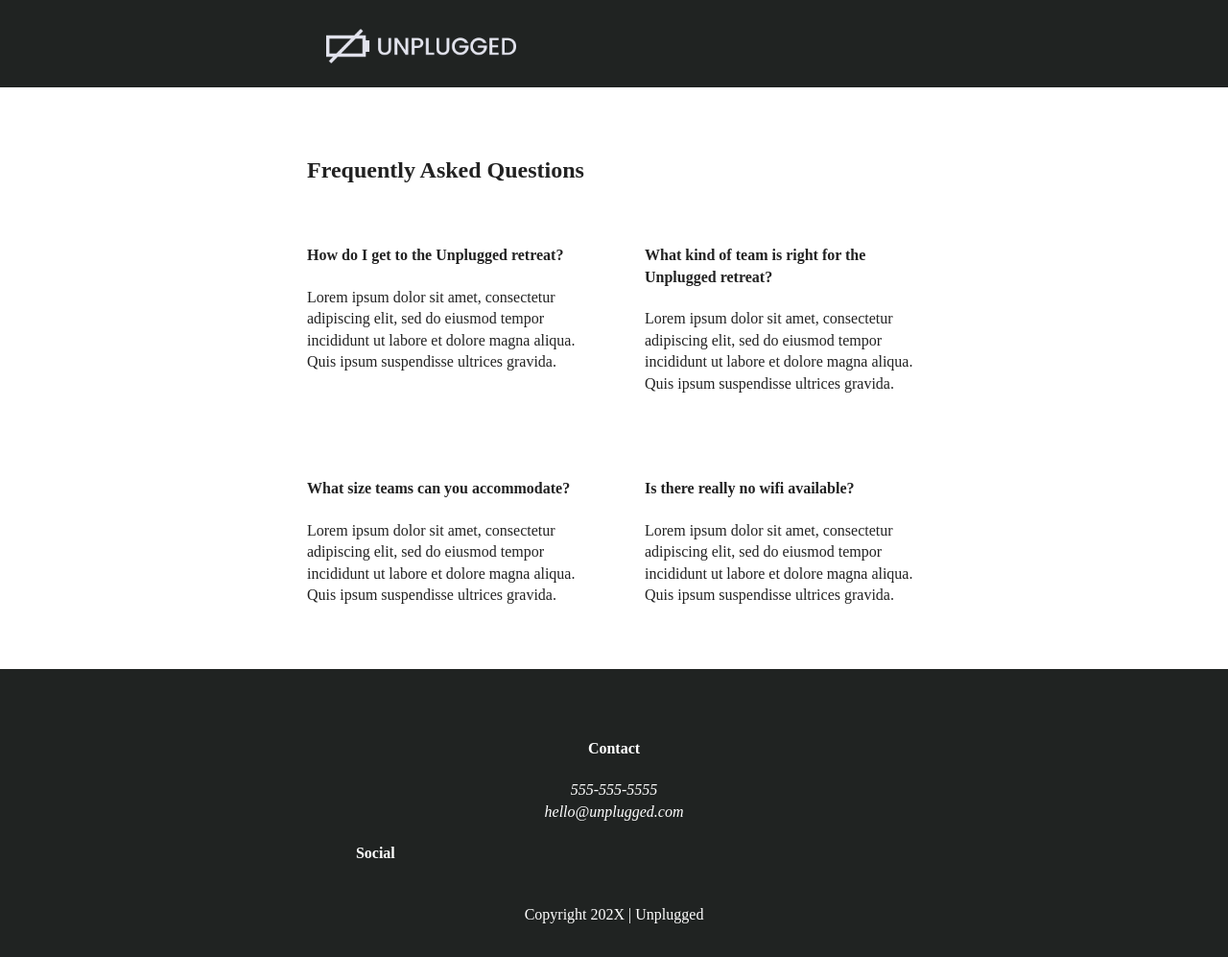
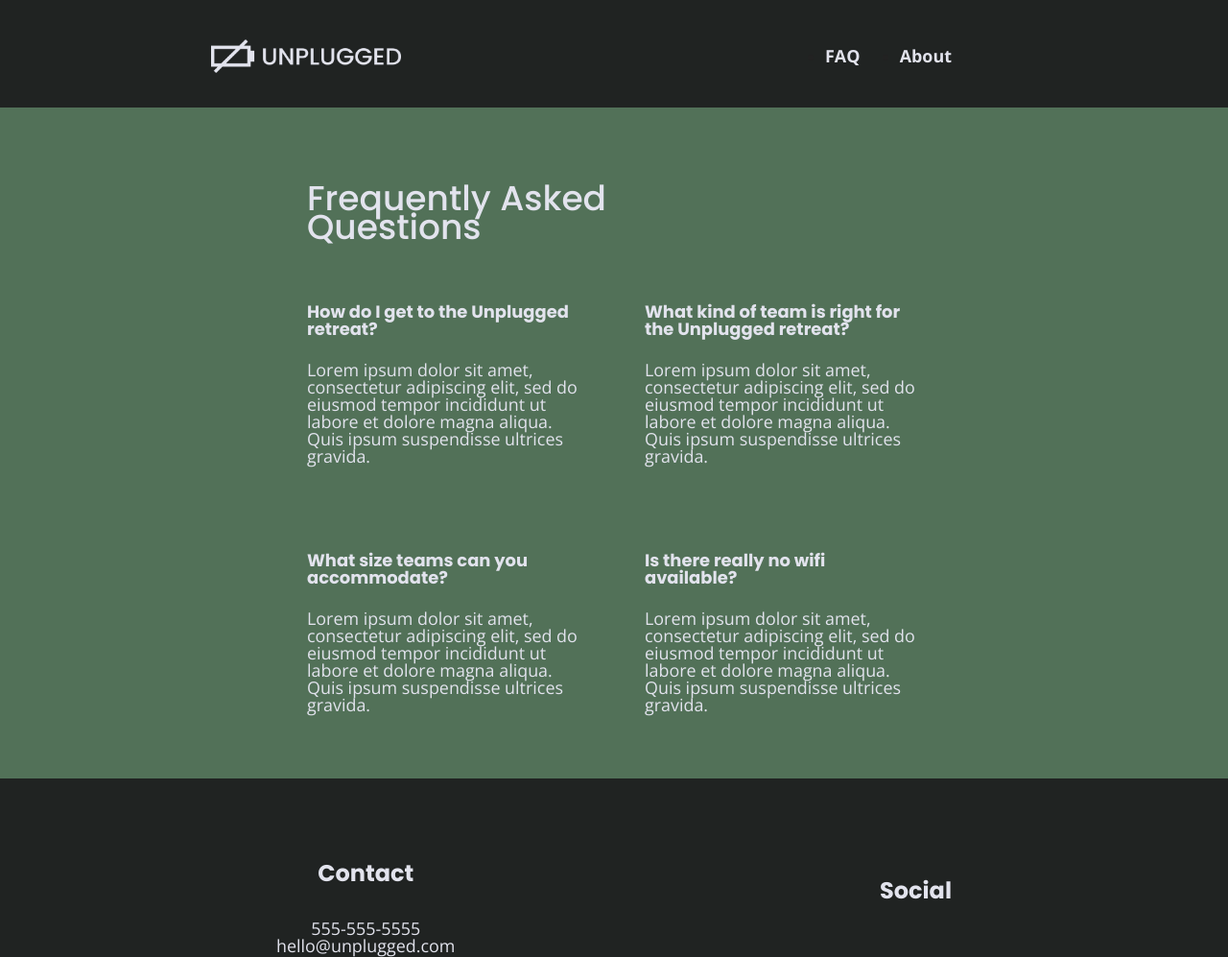
Before and after one commit to JeffG58/outdoor, a website: page faq/index.html in a window 1280 px wide. Shown: the top 997 px of the page at 96% size. Drawn offline with nearby package versions, Linux system fonts and the light colour scheme; files that its build step writes are made by us from their sources; files whose address does not match are found by name.

Commit message:
colors and styles done.  still some tweakingleft

```diff
--- a/css/main.css
+++ b/css/main.css
@@ -87,9 +87,76 @@ textarea {
    Author's custom styles
    ========================================================================== */
 
+
+
+/***************--------------- all  pages styles -----------***************/
+   body{
+    font-family:'Open Sans', sans-serif;
+    font-size:1em;
+   }
+
+   h1{
+    font-family: Poppins, Arial, Helvetica, sans-serif;
+   }
+
+   h2, h3, h4{
+    font-family:Poppins, sans-serif;
+    color:#e2e3ed;
+   }
+
+   h3 h4{
+    font-size: 1.12em;
+    font-weight: 500;
+   }
+
+   p{
+    font-size: .87em;
+    line-height: 18px;
+    color:#e2e3ed;
+   }
+
+  .divider{
+    background-color: #3a3a3a;
+   }
+
+   .about-contact{
+    background-color: #2a423a;
+   }
+
+   .review{
+    background-color: #2a423a;
+   }
+
+   aside{
+    background-color: #527158;
+   }
+
+   .mission{
+    background-color: #527158;
+   }
+
+   .faq{
+    background-color: #527158;
+   }
+
 .content-wrapper{  /**sets all cont-wrapper**/
   width:90%;
   margin:50px 0;
+}
+
+html{
+  font-size:1rem;
+}
+
+ nav a{
+  text-decoration: none;
+  color:#e2e3ed;
+  font-size: 1.12em;
+  font-weight: bold;
+}
+
+address{
+  font-style: normal;
 }
 
 
@@ -163,6 +230,20 @@ footer .copyright{
 
 /*************************----------------- MAIN PAGE --moble style ---------------------****************************/
 
+h1{
+  font-size: 2.25em;
+  line-height: 43px;
+  font-weight: 500;
+  color:#e2e3ed;
+}
+
+h2{
+  font-size:1.87em;
+  font-weight:500;
+}
+
+
+
 /*** header area ***/
 .unplugged{
   width:60%;
@@ -190,8 +271,6 @@ header nav ul{
 aside{
   display: flex;
   justify-content: center;
-  background-color: #527158;
-  color:#e2e3ed;
 }
 
 /***** feature area - main *****/
@@ -229,6 +308,7 @@ aside{
 
 .review h2{
   margin-bottom:40px;
+  line-height: 30px;
 }
 
 .review h3{
@@ -278,19 +358,17 @@ footer .comtent-wrapper{
 }
 
 .faq h2{
-  margin-bottom:40px
+  margin-bottom:40px;
+  line-height: 30px;
 }
 
 .faq-content{
   margin-bottom: 50px;
 }
 
-
-
-
-
-
-
+.faq-content h4{
+  line-height:24px ;
+}
 
 
 
@@ -389,14 +467,53 @@ footer .comtent-wrapper{
 
 
 @media only screen and (min-width: 768px) {
-    /*tablet styles here*/
+
     /************--------- everything style ------------------************/
     .content-wrapper{
       width:640px;
       margin:100px o;
     }
 
-    /****************-------- Header ---------------*****************/
+    h1{
+      font-size: 3em;
+      line-height: 48px;
+    }
+
+    h2{
+      font-size: 2.25em;
+      line-height: 48px;
+    }
+
+    h3{
+      font-size: 1.5em;
+      line-height: 30px;
+    }
+
+    .faq h4{
+      font-size: .87em;
+      line-height: 15.75px;
+    }
+
+    .faq p{
+      font-size: .87em;
+      line-height: 15.75px;
+    }
+
+    footer h4{
+      font-size: 1.5em;
+    }
+
+    .contact h4{
+      font-size: 1.5em;
+    }
+
+    footer p {
+      line-height: 18px;
+    }
+
+        /******************-----------------------tablet styles here----------------------*******************/
+
+    /****************--------  tablet Header ---------------*****************/
 
     header{
       padding:33px 0;
@@ -421,10 +538,10 @@ footer .comtent-wrapper{
       display:none;
     }
 
-    /****************--------------- big picture area main -------------************/
+    /****************--------------- tablet big picture area main -------------************/
 
 
-    /*****************------------ aside area main ---------------******************/
+    /*****************------------ tablet aside area main ---------------******************/
 
     aside .content-wrapper{
       margin:50px 0;
@@ -448,7 +565,7 @@ footer .comtent-wrapper{
       margin:0;
     }
 
-    /*****************************------------- feature section main -----------**************/
+    /*****************************------------- tablet feature section main -----------**************/
 
     .feature article{
       display:flex;
@@ -460,7 +577,7 @@ footer .comtent-wrapper{
       width:50%
     }
 
-    /************************------------------ review section main ----------------*********************/
+    /************************------------------ tablet review section main ----------------*********************/
     .review article{
       display:flex;
       justify-content: space-between;
@@ -470,7 +587,7 @@ footer .comtent-wrapper{
       width: 50%;
     }
 
-    /*********************--------------------- footer section ---------------**********************/
+    /*********************--------------------- tablet footer section ---------------**********************/
     footer .comtent-wrapper{
       width:65%;
     }
@@ -535,7 +652,28 @@ footer .comtent-wrapper{
 
 @media only screen and (min-width: 1200px) {
   /*desktop styles here*/
-/***********************---------------------- header -------------***********************/
+/************--------- everything style ------------------************/
+h1{
+  font-size: 3.75em;
+}
+
+h2{
+  font-size: 2.25em;
+}
+
+h3 h4 {
+  font-size: 1.87em;
+}
+
+p{
+  font-size: 1.12em;
+  line-height: 24px;
+}
+
+/***********************---------------------- desktop header -------------***********************/
+.unplugged{
+  max-width: 960px;
+}
 .content-wrapper{
   max-width: 960px;
 }
@@ -577,6 +715,15 @@ aside .email{
 /**************************------------------ FAQ page ------------------------********************/
 .faq h2{
   width:70%
+}
+
+.faq h4{
+  font-size: 1.12em;
+  line-height: 18px;
+}
+.faq p {
+  font-size: 1.12em;
+  line-height: 18px;
 }
 
 }
--- a/faq/index.html
+++ b/faq/index.html
@@ -1,8 +1,9 @@
 <!doctype html>
 <html class="no-js" lang="">
 
-<head <meta charset="utf-8">
-  <title></title>
+<head>
+  <meta charset="utf-8">
+  <title>FAQ</title>
   <meta name="description" content="">
   <meta name="viewport" content="width=device-width, initial-scale=1">
 
@@ -14,7 +15,8 @@
   <link rel="manifest" href="site.webmanifest">
   <link rel="apple-touch-icon" href="icon.png">
   <!-- Place favicon.ico in the root directory -->
-
+<!-- Google Fonts -->
+<link href="https://fonts.googleapis.com/css?family=Open+Sans:400,700|Poppins:500,700" rel="stylesheet">
   <link rel="stylesheet" href="../css/normalize.css">
   <link rel="stylesheet" href="../css/main.css">
 
@@ -28,14 +30,13 @@
       <a href="#">
         <img src="../img/unpluggedlogo.png" alt="unplugged logo">
       </a>
-      <div class="divider">
+      <div class="divider"></div>
       <nav>
         <ul>
           <li><a href="faq/index.html">FAQ</a></li>
           <li><a href="about/index.html">About</a></li>
         </ul>
       </nav>
-      </div>
     </div>
   </header>
 
@@ -69,6 +70,7 @@
   <!---------------------------- footer section ---------------------------->
   <footer>
     <div class="content-wrapper">
+      <div class="content">
         <div class="contact">
           <h4>Contact</h4>
           <address>
@@ -90,22 +92,12 @@
             <a href="https://www.instagram.com/" target="_blank"></a>
           </p>
         </div>
+      </div>
+    </div>
     <div class="copyright">
       <p>Copyright 202X | Unplugged</p>
     </div>
-    </div>
   </footer>
-
-
-
-
-
-
-
-
-
-
-
 
 
   <script src="js/vendor/modernizr-3.11.2.min.js"></script>
```
Also changed, not shown: about/index.html (+9 -8 lines), index.html (+3 -3 lines). Lines whose indentation alone changed are shown as unchanged.
